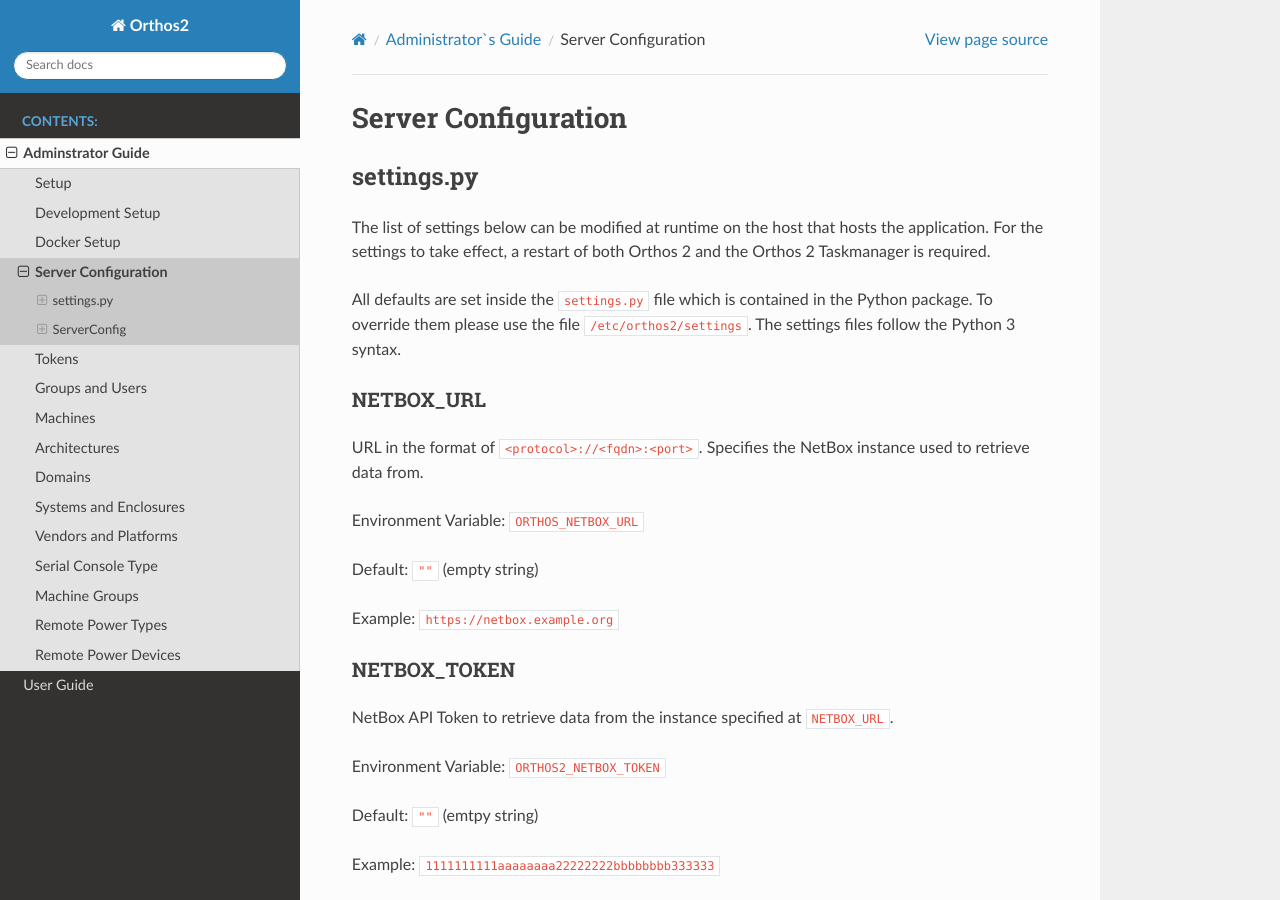
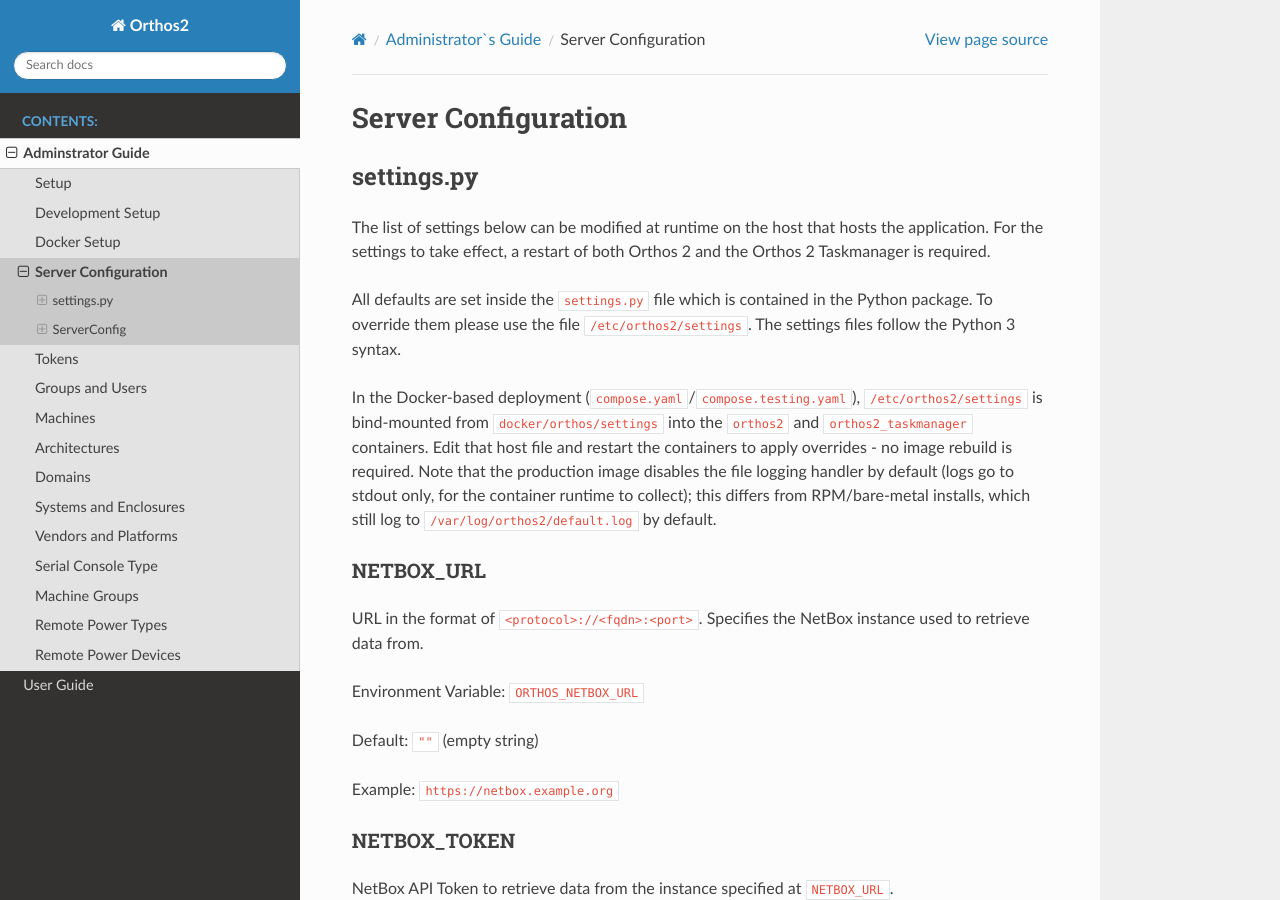
Before and after one commit to openSUSE/orthos2, a Sphinx documentation site: the page built from docs/adminguide/server_configuration.rst, in a window 1280 px wide and 900 px high. Built offline with Sphinx 7.4.7 and the Read the Docs theme 3.1.0, drawn with Linux system fonts in a browser that asks for light colours.

Commit message:
fix(docker): make /etc/orthos2/settings overridable and drop file logging
The production image baked /etc/orthos2/settings from the RPM with no way
to change it without rebuilding, and unconditionally enabled file logging
to /var/log/orthos2/default.log even though container logs belong on
stdout. Ship a header-only docker/orthos/settings template, copy it into
the image at build time (RPM/bare-metal installs are unaffected), and
bind-mount it into compose.yaml/compose.testing.yaml so operators can
override settings by editing the host file and restarting, without a
rebuild.

Co-Authored-By: Claude Sonnet 5 <noreply@anthropic.com>

```diff
--- a/compose.testing.yaml
+++ b/compose.testing.yaml
@@ -12,6 +12,8 @@ services:
     env_file:
       - ".env"
       - "docker/orthos/orthos2dev.env"
+    volumes:
+      - ./docker/orthos/settings:/etc/orthos2/settings:ro,z
   orthos2_taskmanager:
     image: orthos2:latest
     secrets:
@@ -21,6 +23,8 @@ services:
     env_file:
       - ".env"
       - "docker/orthos/orthos2dev.env"
+    volumes:
+      - ./docker/orthos/settings:/etc/orthos2/settings:ro,z
   orthos2_nginx:
     image: orthos2-static:latest
     depends_on:
--- a/compose.yaml
+++ b/compose.yaml
@@ -26,6 +26,8 @@ services:
       - OIDCsecret
     env_file:
       - ".env"
+    volumes:
+      - ./docker/orthos/settings:/etc/orthos2/settings:ro,z
     cap_add:
       - NET_RAW
     healthcheck:
@@ -53,6 +55,8 @@ services:
       ORTHOS2_MODE: "taskmanager"
     env_file:
       - ".env"
+    volumes:
+      - ./docker/orthos/settings:/etc/orthos2/settings:ro,z
     cap_add:
       - NET_RAW
     depends_on:
--- a/docs/adminguide/server_configuration.rst
+++ b/docs/adminguide/server_configuration.rst
@@ -10,6 +10,13 @@ For the settings to take effect, a restart of both Orthos 2 and the Orthos 2 Tas
 
 All defaults are set inside the ``settings.py`` file which is contained in the Python package.
 To override them please use the file ``/etc/orthos2/settings``. The settings files follow the Python 3 syntax.
+
+In the Docker-based deployment (``compose.yaml``/``compose.testing.yaml``), ``/etc/orthos2/settings``
+is bind-mounted from ``docker/orthos/settings`` into the ``orthos2`` and ``orthos2_taskmanager``
+containers. Edit that host file and restart the containers to apply overrides - no image rebuild is
+required. Note that the production image disables the file logging handler by default (logs go to
+stdout only, for the container runtime to collect); this differs from RPM/bare-metal installs, which
+still log to ``/var/log/orthos2/default.log`` by default.
 
 NETBOX_URL
 ==========
```
Also changed, not shown: 2 other files.
